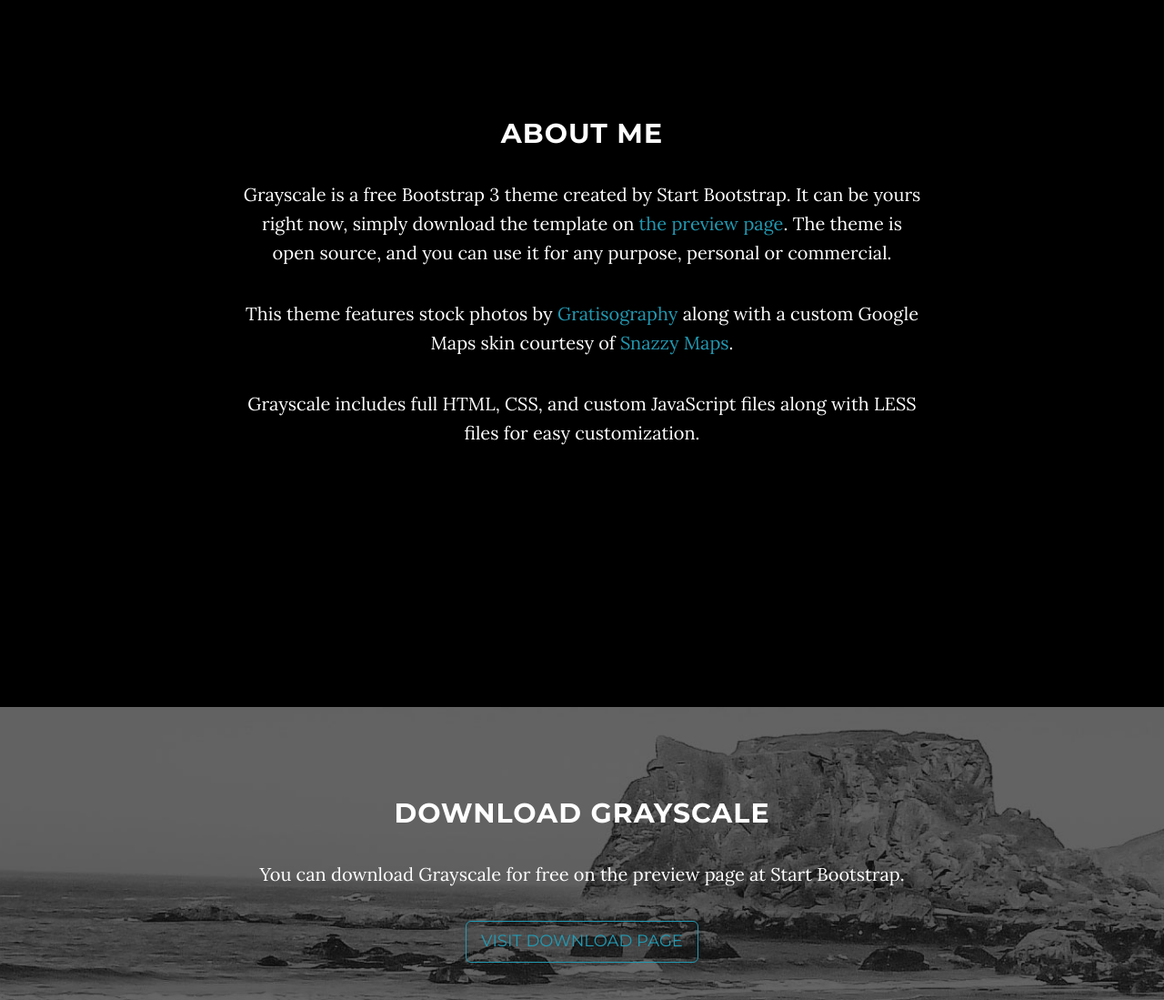
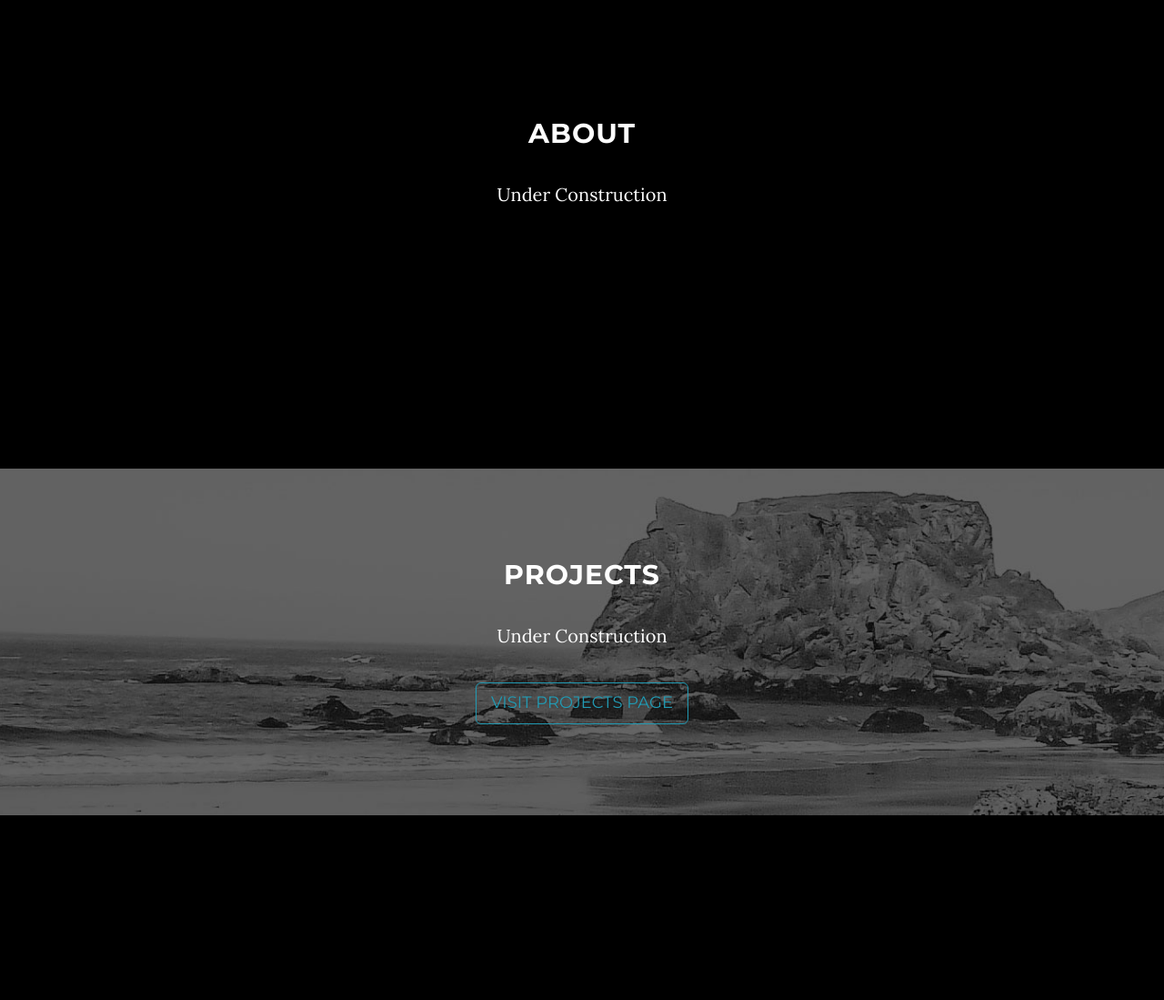
Before and after one commit to GxOff/rosebud, a plain HTML site: page index.html in a window 1280 px wide. Shown: the part 920-2019 px from the top of the page at 91% size. Drawn offline with Linux system fonts and the light colour scheme; some packages are replaced by stand-ins of ours.

Commit message:
Added new favicon / changed contact links / other customizations to index.html

```diff
--- a/index.html
+++ b/index.html
@@ -89,10 +89,8 @@
     <section id="about" class="container content-section text-center">
         <div class="row">
             <div class="col-lg-8 col-lg-offset-2">
-                <h2>About Me</h2>
-                <p>Grayscale is a free Bootstrap 3 theme created by Start Bootstrap. It can be yours right now, simply download the template on <a href="http://startbootstrap.com/template-overviews/grayscale/">the preview page</a>. The theme is open source, and you can use it for any purpose, personal or commercial.</p>
-                <p>This theme features stock photos by <a href="http://gratisography.com/">Gratisography</a> along with a custom Google Maps skin courtesy of <a href="http://snazzymaps.com/">Snazzy Maps</a>.</p>
-                <p>Grayscale includes full HTML, CSS, and custom JavaScript files along with LESS files for easy customization.</p>
+                <h2>About</h2>
+                <p>Under Construction</p>
             </div>
         </div>
     </section>
@@ -102,9 +100,9 @@
         <div class="download-section">
             <div class="container">
                 <div class="col-lg-8 col-lg-offset-2">
-                    <h2>Download Grayscale</h2>
-                    <p>You can download Grayscale for free on the preview page at Start Bootstrap.</p>
-                    <a href="http://startbootstrap.com/template-overviews/grayscale/" class="btn btn-default btn-lg">Visit Download Page</a>
+                    <h2>Projects</h2>
+                    <p>Under Construction</p>
+                    <a href="#" class="btn btn-default btn-lg">Visit Projects Page</a>
                 </div>
             </div>
         </div>
@@ -114,7 +112,7 @@
     <section id="contact" class="container content-section text-center">
         <div class="row">
             <div class="col-lg-8 col-lg-offset-2">
-                <h2>Contact Me</h2>
+                <h2>Contact</h2>
                 <p>Feel free to email me and say hello!</p>
                 <p><a href="mailto:feedback@startbootstrap.com">me@geoffreymontague.com</a>
                 </p>
@@ -126,7 +124,7 @@
                         <a href="https://github.com/GxOff" class="btn btn-default btn-lg"><i class="fa fa-github fa-fw"></i> <span class="network-name">Github</span></a>
                     </li>
                     <li>
-                        <a href="https://plus.google.com/+Startbootstrap/posts" class="btn btn-default btn-lg"><i class="fa fa-google-plus fa-fw"></i> <span class="network-name">Google+</span></a>
+                        <a href="https://plus.google.com/107061473724538105523/posts" class="btn btn-default btn-lg"><i class="fa fa-google-plus fa-fw"></i> <span class="network-name">Google+</span></a>
                     </li>
                 </ul>
             </div>
@@ -134,7 +132,7 @@
     </section>
 
     <!-- Map Section -->
-    <div id="map"></div>
+    <!-- <div id="map"></div> -->
 
     <!-- Footer -->
     <footer>
@@ -152,9 +150,6 @@
     <!-- Plugin JavaScript -->
     <script src="js/jquery.easing.min.js"></script>
 
-    <!-- Google Maps API Key - Use your own API key to enable the map feature. More information on the Google Maps API can be found at https://developers.google.com/maps/ -->
-    <script type="text/javascript" src="https://maps.googleapis.com/maps/api/js?key=AIzaSyCRngKslUGJTlibkQ3FkfTxj3Xss1UlZDA&sensor=false"></script>
-
     <!-- Custom Theme JavaScript -->
     <script src="js/grayscale.js"></script>
 
```
Also changed, not shown: favicon.ico.
